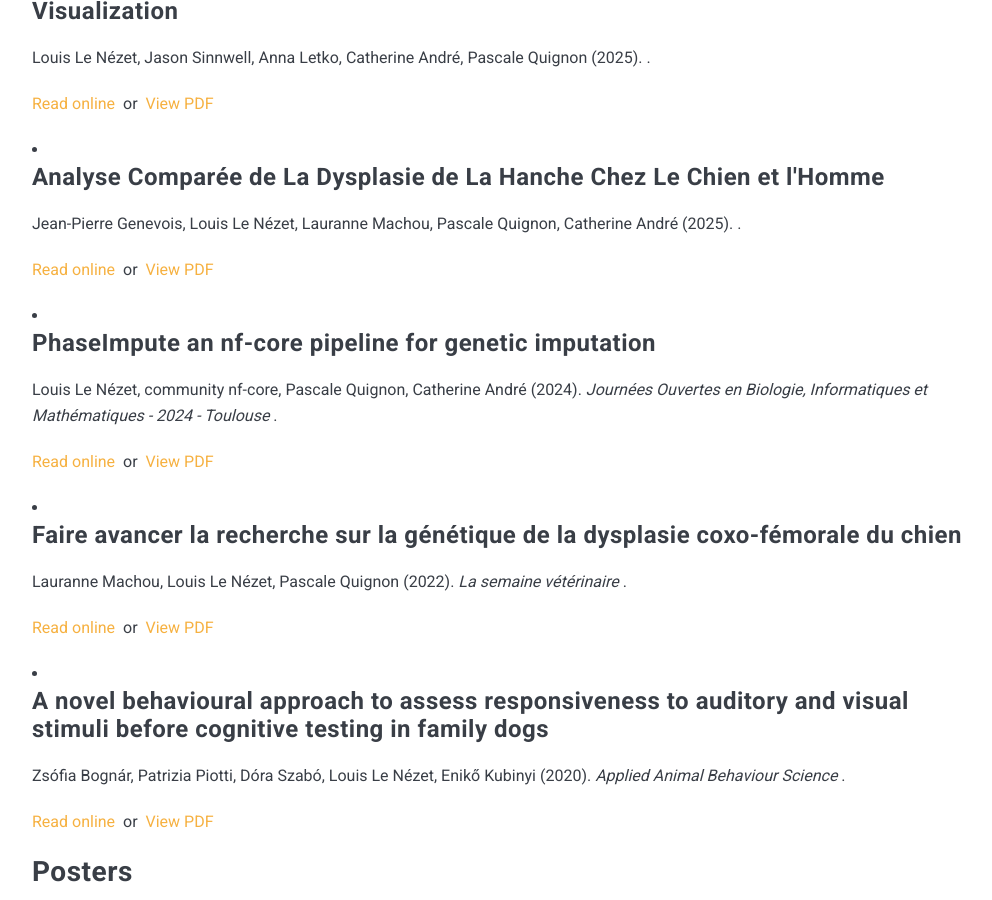
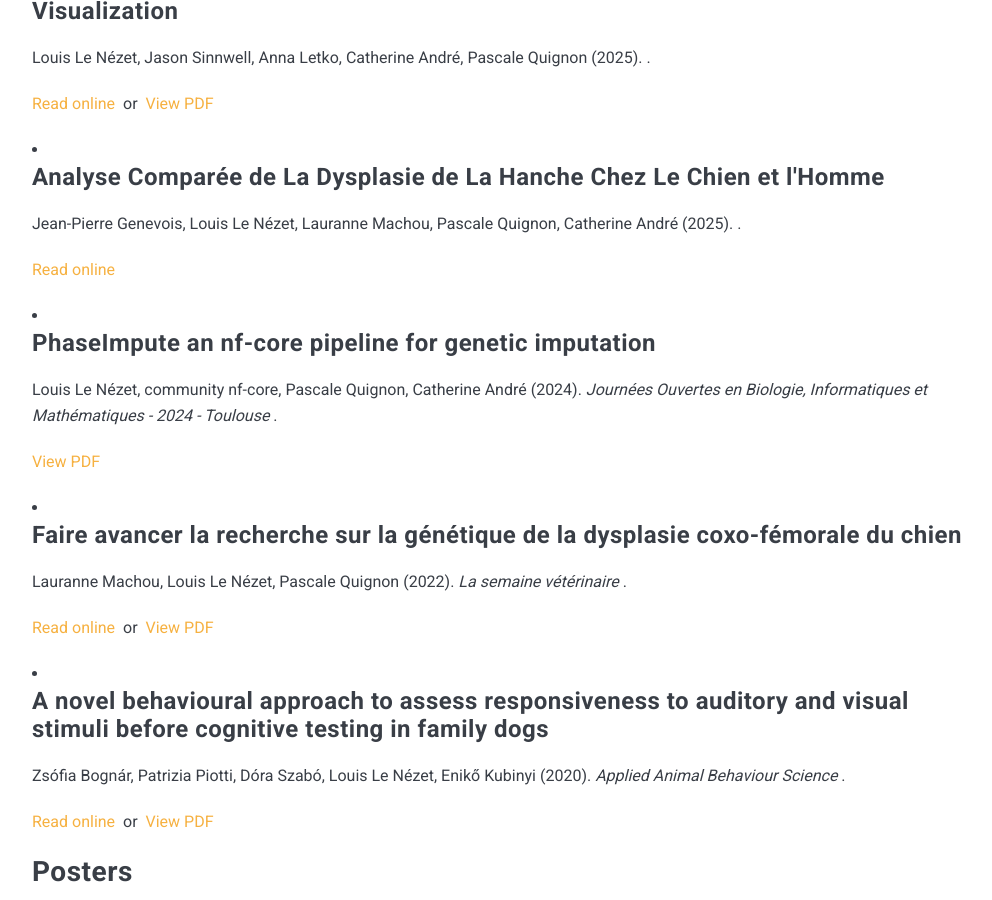
Before and after one commit to LouisLeNezet/louislenezet.github.io, a Jekyll site: the page built from _pages/publications.md, in a window 1280 px wide and 900 px high, scrolled down 421 px. Shown: the whole window, without its empty margins (128-1120 px from the left). Built offline with Jekyll 4.4.1, drawn with Linux system fonts in a browser that asks for light colours.

Commit message:
Update publication

```diff
--- a/_layouts/publications.html
+++ b/_layouts/publications.html
@@ -6,23 +6,24 @@
 <h2>Articles</h2>
 {% assign sorted_articles = site.data.articles | sort: 'year' | reverse %}
 {% for article in sorted_articles %}
+    {% assign url = article.url | default: "" | strip %}
+    {% assign file = article.file | default: "" | strip %}
     <li>
         <h3>{{ article.title }}</h3>
         <p>{{ article.citation }}</p>
 
-        {% assign has_url = article.url != "" %}
-        {% assign has_file = article.file != "" %}
+        {% if url != "" or file != "" %}
+            <p>
+            {% if url != "" %}
+                <a href="{{ url }}" target="_blank" rel="noopener">Read online</a>
+            {% endif %}
 
-        {% if has_url or has_file %}
-            <p>
-            {% if has_url %}
-                <a href="{{ article.url }}" target="_blank">Read online</a>
-            {% endif %}
-            {% if has_url and has_file %}
+            {% if url != "" and file != "" %}
                 &nbsp;or&nbsp;
             {% endif %}
-            {% if has_file %}
-                <a href="{{ article.file }}" target="_blank">View PDF</a>
+
+            {% if file != "" %}
+                <a href="{{ file }}" target="_blank" rel="noopener">View PDF</a>
             {% endif %}
             </p>
         {% endif %}
```
